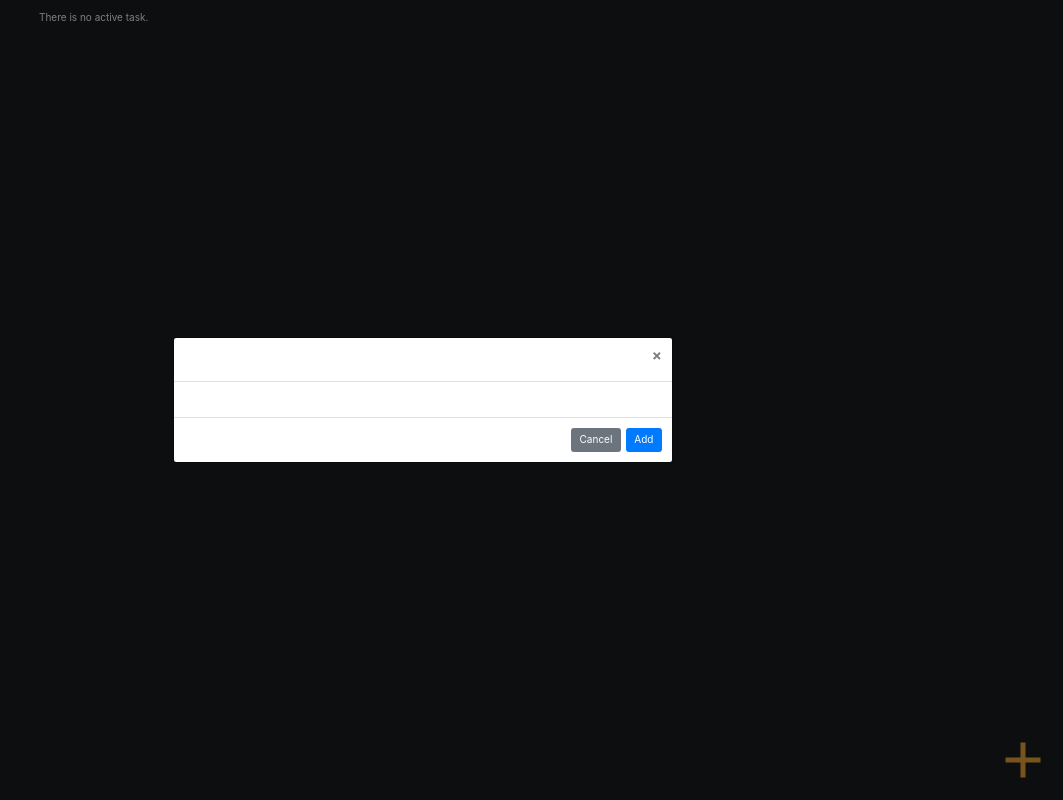
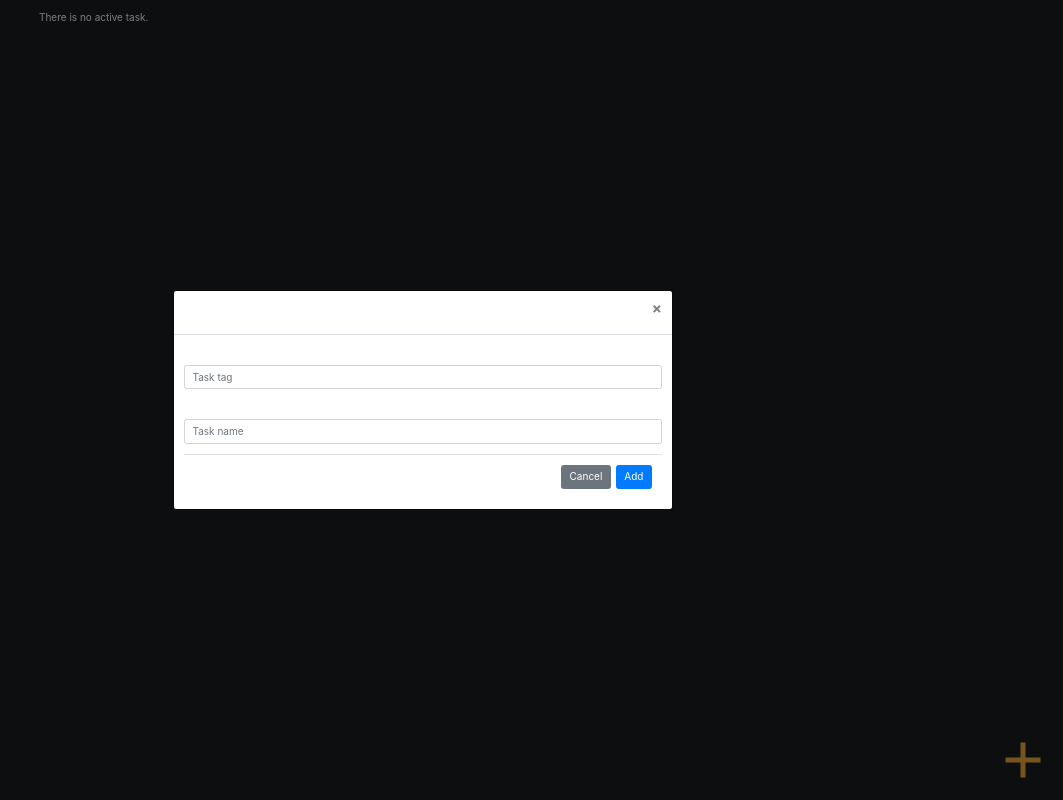
Before and after one commit to counterall/tracking-time, a React (Create React App) app: page / in a window 1280 px wide. Both pictures are taken after a click on the button 1240 px from the left and 760 px from the top of the page. Shown: the whole page, without its empty margins (217-1280 px from the left). Built offline with nearby package versions, Linux system fonts and the light colour scheme.

Commit message:
Add input fields to add-new-task form

```diff
--- a/src/TrackApp.js
+++ b/src/TrackApp.js
@@ -20,15 +20,19 @@ class TrackApp extends Component {
     constructor(props){
         super(props);
         this.state = {
-            activeTask: Crud.getActiveTask(),
-            newTaskAdded: false
+            activeTask: Crud.getActiveTask()
         };
+        this.handleAddTask = this.handleAddTask.bind(this);
+    }
+
+    handleAddTask(task) {
+
     }
 
     render() {
 
         return <div className="wrapper">
-            <ActiveTask data={this.state.activeTask} isNewTask={this.state.newTaskAdded}/>
+            <ActiveTask data={this.state.activeTask} />
             <AddNewTask handleAddTask={this.handleAddTask} />
         </div>
     }
--- a/src/components/add_task/AddTaskModal.js
+++ b/src/components/add_task/AddTaskModal.js
@@ -1,25 +1,64 @@
-import React from 'react';
+import React, { useState } from 'react';
 import Modal from 'react-bootstrap/Modal';
 import Button from 'react-bootstrap/Button';
+import Form from "react-bootstrap/Form";
 
 function AddTaskModal(props) {
+    const [validated, setValidated] = useState(false);
 
-
+    const handleSubmit = event => {
+        const form = event.currentTarget;
+        event.preventDefault();
+        event.stopPropagation();
+        setValidated(true);
+        if (form.checkValidity() === true) {
+            console.log(form);
+        }
+    };
 
     return (
         <Modal {...props} className="add-task-modal" centered>
             <Modal.Header closeButton>
-            <Modal.Title>Modal heading</Modal.Title>
+            <Modal.Title>Add new task to track</Modal.Title>
             </Modal.Header>
-            <Modal.Body>Woohoo, you're reading this text in a modal!</Modal.Body>
+            <Modal.Body>
+                <Form noValidate validated={validated} onSubmit={handleSubmit} className="add-task-modal__form">
+                    <Form.Group controlId="task-tag">
+                        <Form.Label>Tag</Form.Label>
+                        <Form.Control
+                            required
+                            type="text"
+                            placeholder="Task tag"
+                            defaultValue=""
+                        />
+                        <Form.Control.Feedback>Looks good!</Form.Control.Feedback>
+                        <Form.Control.Feedback type="invalid">
+                            Please give a Tag for this task.
+                        </Form.Control.Feedback>
+                    </Form.Group>
+                    <Form.Group controlId="task-name">
+                        <Form.Label>Name</Form.Label>
+                        <Form.Control
+                            required
+                            type="text"
+                            placeholder="Task name"
+                            defaultValue=""
+                        />
+                        <Form.Control.Feedback>Looks good!</Form.Control.Feedback>
+                        <Form.Control.Feedback type="invalid">
+                            Please name your task.
+                        </Form.Control.Feedback>
+                    </Form.Group>
                     <Modal.Footer>
                         <Button variant="secondary" onClick={props.onHide}>
                             Cancel
                         </Button>
-            <Button variant="primary" onClick={props.onHide}>
+                        <Button variant="primary" type="submit">
                             Add
                         </Button>
                     </Modal.Footer>
+                </Form>
+            </Modal.Body>
         </Modal>
     );
 
--- a/src/style/_global.scss
+++ b/src/style/_global.scss
@@ -11,6 +11,7 @@ html {
     padding: 0;
     margin: 0;
     box-sizing: border-box;
+    outline: none;
 }
 
 
```
Lines whose indentation alone changed are shown as unchanged.
